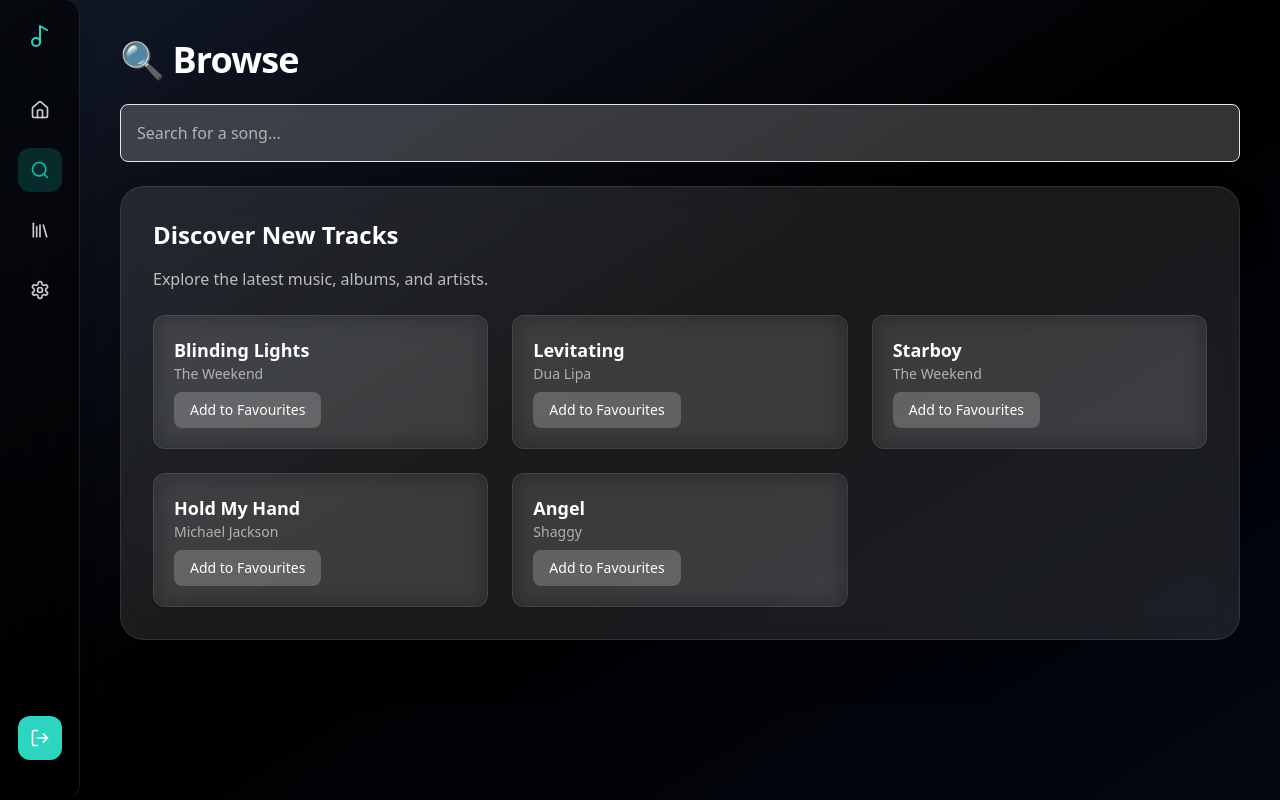
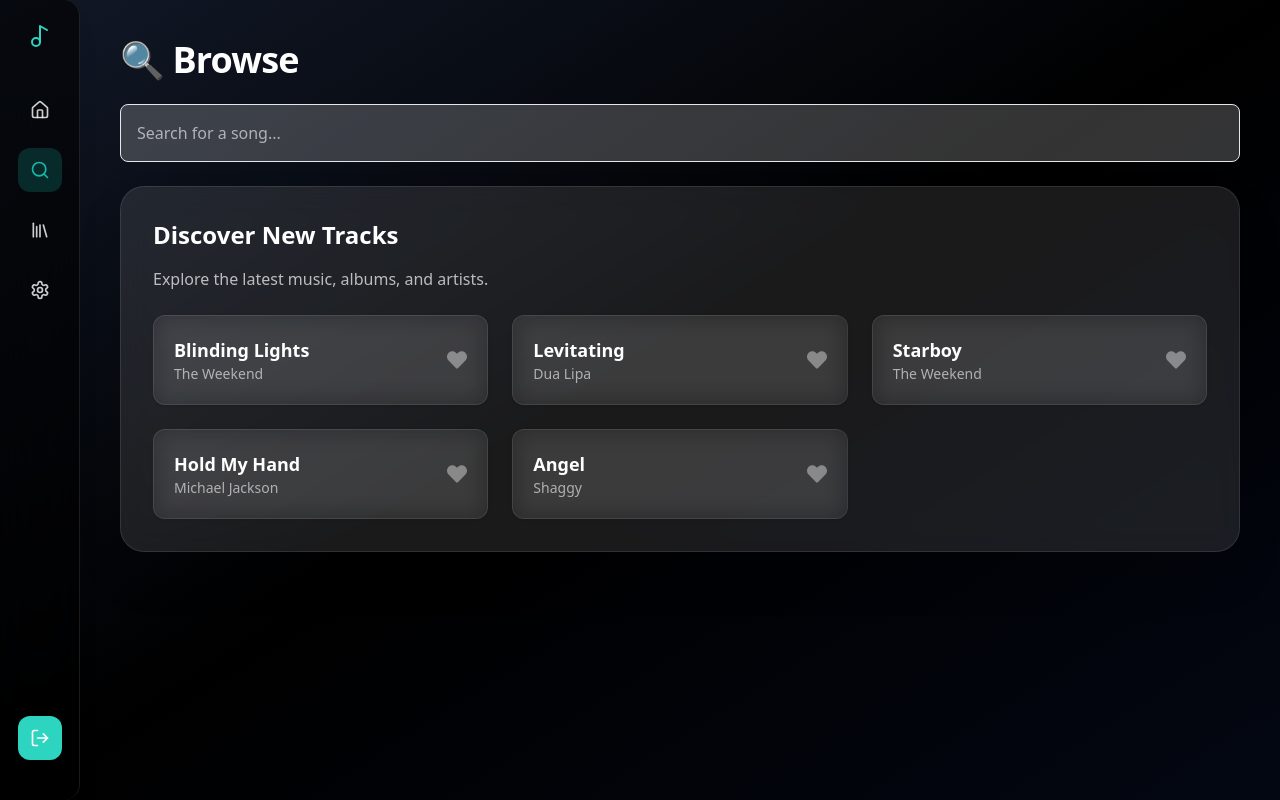
Before and after one commit to ssulochanaherath/web_frontend, a React (Vite) app: page /browse in a window 1280 px wide. Built offline with nearby package versions, Linux system fonts and the light colour scheme.

Commit message:
few changes.

```diff
--- a/package.json
+++ b/package.json
@@ -15,6 +15,7 @@
     "lucide-react": "^0.479.0",
     "react": "^19.0.0",
     "react-dom": "^19.0.0",
+    "react-icons": "^5.5.0",
     "react-router-dom": "^7.3.0"
   },
   "devDependencies": {
--- a/src/pages/Browse.tsx
+++ b/src/pages/Browse.tsx
@@ -1,12 +1,12 @@
-// pages/Browse.jsx
 import { useState } from 'react';
 import Sidebar from '../components/Sidebar';
 import { useTheme } from '../context/ThemeContext';
 import { useFavourites } from '../context/FavouritesContext';
+import { FaHeart } from 'react-icons/fa';
 
 function Browse() {
     const { theme } = useTheme();
-    const { toggleFavourite, favourites } = useFavourites(); // Use context
+    const { toggleFavourite, favourites } = useFavourites();
     const [searchTerm, setSearchTerm] = useState('');
     const [currentTrack, setCurrentTrack] = useState(null);
     const [audio, setAudio] = useState(null);
@@ -38,18 +38,15 @@ function Browse() {
     };
 
     const playTrack = (track) => {
-        console.log('Playing track:', track.name);
         if (audio) {
             audio.pause();
             audio.currentTime = 0;
-            console.log('Paused and reset previous track');
         }
 
         const newAudio = new Audio(track.src);
         newAudio.play().then(() => {
-            console.log('Audio started playing');
             setIsPlaying(true);
-        }).catch((error) => {
+        }).catch(error => {
             console.error('Error playing audio:', error);
         });
 
@@ -75,7 +72,6 @@ function Browse() {
             <main className="flex-1 p-10">
                 <h2 className="text-4xl font-bold mb-6 tracking-tight">🔍 Browse</h2>
 
-                {/* Search bar */}
                 <div className="mb-6">
                     <input
                         type="text"
@@ -91,46 +87,35 @@ function Browse() {
                     <p className="text-white/70 mb-6">Explore the latest music, albums, and artists.</p>
 
                     <div className="grid grid-cols-1 sm:grid-cols-2 lg:grid-cols-3 gap-6">
-                        {/* Display filtered tracks */}
                         {filteredTracks.map((track, index) => (
                             <div
                                 key={index}
-                                className="p-5 rounded-xl border border-white/10 bg-white/5 backdrop-blur-md hover:bg-purple-700/30 hover:scale-[1.02] transition-all duration-200 cursor-pointer shadow"
+                                className="p-5 rounded-xl border border-white/10 bg-white/5 backdrop-blur-md hover:bg-purple-700/30 hover:scale-[1.02] transition-all duration-200 cursor-pointer shadow flex justify-between items-center"
                                 onClick={() => playTrack(track)}
                             >
-                                <h4 className="text-lg font-semibold">{track.name}</h4>
-                                <p className="text-sm text-white/60">{track.artist}</p>
-
-                                {/* Favourite button */}
+                                <div>
+                                    <h4 className="text-lg font-semibold">{track.name}</h4>
+                                    <p className="text-sm text-white/60">{track.artist}</p>
+                                </div>
                                 <button
                                     onClick={(e) => {
-                                        e.stopPropagation(); // Prevent triggering playTrack on button click
+                                        e.stopPropagation();
                                         toggleFavourite(track);
                                     }}
-                                    className={`mt-2 px-4 py-2 rounded-lg text-sm ${
-                                        favourites.some(fav => fav.name === track.name)
-                                            ? 'bg-yellow-500 text-black'
-                                            : 'bg-white/20 text-white'
-                                    } hover:bg-yellow-400 transition-all duration-200`}
                                 >
-                                    {favourites.some(fav => fav.name === track.name)
-                                        ? 'Remove from Favourites'
-                                        : 'Add to Favourites'}
+                                    <FaHeart className={`text-xl transition-all duration-200 ${favourites.some(fav => fav.name === track.name) ? 'text-red-500' : 'text-white/40'}`} />
                                 </button>
                             </div>
                         ))}
                     </div>
                 </div>
 
-                {/* Display current track name */}
                 {currentTrack && (
                     <div className="mt-6">
                         <h4 className="text-2xl font-semibold text-white">Now Playing:</h4>
                         <p className="text-xl text-white/80">
                             {currentTrack.name} by {currentTrack.artist}
                         </p>
-
-                        {/* Pause/Play button */}
                         <button
                             onClick={togglePlayPause}
                             className="mt-4 px-6 py-3 bg-purple-600 text-white rounded-lg hover:bg-purple-700 transition-all duration-200"
--- a/src/pages/Library.tsx
+++ b/src/pages/Library.tsx
@@ -1,11 +1,11 @@
-// pages/Library.jsx
 import { useFavourites } from '../context/FavouritesContext';
 import Sidebar from '../components/Sidebar';
 import { useTheme } from '../context/ThemeContext';
+import { FaHeart } from 'react-icons/fa';
 
 function Library() {
     const { theme } = useTheme();
-    const { favourites } = useFavourites();
+    const { favourites, toggleFavourite } = useFavourites();
 
     const getThemeClass = () => {
         switch (theme) {
@@ -32,10 +32,15 @@ function Library() {
                         {favourites.map((track, index) => (
                             <div
                                 key={index}
-                                className="p-5 rounded-xl border border-white/10 bg-white/5 backdrop-blur-md shadow"
+                                className="p-5 rounded-xl border border-white/10 bg-white/5 backdrop-blur-md shadow flex justify-between items-center"
                             >
-                                <h4 className="text-lg font-semibold">{track.name}</h4>
-                                <p className="text-sm text-white/60">{track.artist}</p>
+                                <div>
+                                    <h4 className="text-lg font-semibold">{track.name}</h4>
+                                    <p className="text-sm text-white/60">{track.artist}</p>
+                                </div>
+                                <button onClick={() => toggleFavourite(track)}>
+                                    <FaHeart className={`text-xl transition-all duration-200 ${favourites.some(fav => fav.name === track.name) ? 'text-red-500' : 'text-white/40'}`} />
+                                </button>
                             </div>
                         ))}
                     </div>
```
Also changed, not shown: 1 other file (tests, documents, lock files or other folders).
